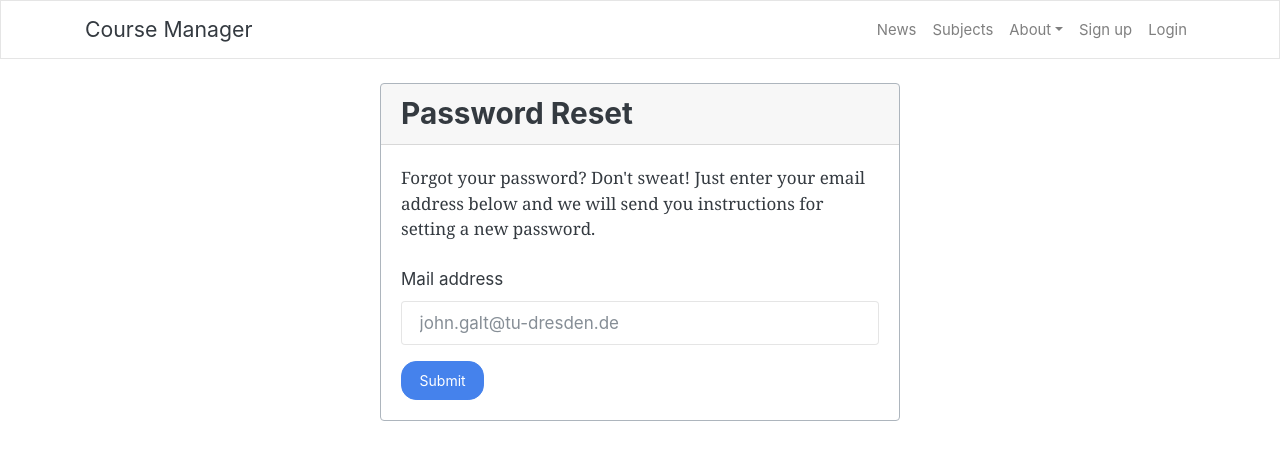
After one commit to fsr/course-management, a Django app: template user/templates/new_ui_foo/registration/password-reset.html in a window 1280 px wide. The commit adds this page. Shown: the top 460 px of the page. Run offline with Django 3.2, Linux system fonts and the light colour scheme; the template is opened without the code that fills it, so the values that code supplies are empty; parts of the project's set-up code (start-up, migrations or seed data) failed here and were passed over; some libraries are stand-ins or nearby versions.

Commit message:
Add password reset form in new design

```diff
--- a/course/templates/new_ui_foo/subject/edit.html
+++ b/course/templates/new_ui_foo/subject/edit.html
@@ -13,7 +13,7 @@
   {% csrf_token %}
   {{ form.non_field_errors }}
   <div class="form-group">
-    <label class="col-form-label" for="{{ form.name.id_for_label }}">{% trans 'Headline' %}</label>
+    <label class="col-form-label" for="{{ form.name.id_for_label }}">{% trans 'Name' %}</label>
     <input type="text" class="form-control" name="{{ form.name.html_name }}" id="{{ form.name.id_for_label }}" value="{% if form.name.value %}{{ form.name.value }}{% endif %}">
     {{ form.name.errors }}
   </div>
--- /dev/null
+++ b/user/templates/new_ui_foo/registration/password-reset.html
@@ -0,0 +1,31 @@
+{% extends 'new_ui_foo/base.html' %}
+{% load i18n %}
+{% block content %}
+
+<div class="col-sm-8 mr-auto ml-auto align-middle">
+  <div class="card border-secondary mb-3">
+    <h3 class="card-header">{% trans 'Password Reset' %}</h3>
+    <div class="card-body">
+      <p class="mb-3">{% trans "Forgot your password? Don't sweat! Just enter your email address below and we will send you instructions for setting a new password." %}</p>
+      <form method="POST" action="{% url 'password_reset' %}">
+        {% csrf_token %}
+
+        <div class="form-group {% if form.email.errors %}has-danger{% endif %}">
+          <label class="col-form-label" for="{{ form.email.id_for_label }}">{% trans 'Mail address' %}</label>
+          <input type="email" class="form-control {% if form.email.errors %}is-invalid{% endif %}" placeholder="{% trans 'john.galt@tu-dresden.de' %}" id="{{ form.email.id_for_label }}" name="{{ form.email.html_name }}" required="" {% if form.email.value %}value="{{ form.email.value }}"{% endif %}>
+          {% if form.email.errors %}
+            <div class="invalid-feedback">
+              {% for err in form.email.errors %}
+                {{ err }}
+              {% endfor %}
+            </div>
+          {% endif %}
+        </div>
+
+        <input type="submit" class="btn btn-primary" value="{% trans 'Submit' %}">
+      </form>
+    </div>
+  </div>
+</div>
+
+{% endblock %}
--- a/user/urls.py
+++ b/user/urls.py
@@ -16,6 +16,8 @@ urlpatterns = [
     re_path(r'^login/$', auth_views.LoginView.as_view(template_name='new_ui_foo/registration/login.html')),
     path('password_change/', auth_views.PasswordChangeView.as_view(template_name='new_ui_foo/user/change_pass.html')),
     path('password_change/done/', auth_views.PasswordChangeDoneView.as_view(template_name='new_ui_foo/user/change_pass_success.html')),
+    path('password_reset/', auth_views.PasswordResetView.as_view(template_name='new_ui_foo/registration/password-reset.html')),
+    path('password_reset/done/', auth_views.PasswordResetDoneView.as_view(template_name='new_ui_foo/registration/password-reset-done.html')),
     re_path(r'^contact/(?P<user_id>[0-9]+)/',
         contact.contact_form, name='contact-form'),
     re_path(r'^', include(auth_urls)),
```
Also changed, not shown: user/templates/new_ui_foo/registration/password-reset-done.html (added, +15 -0 lines).
